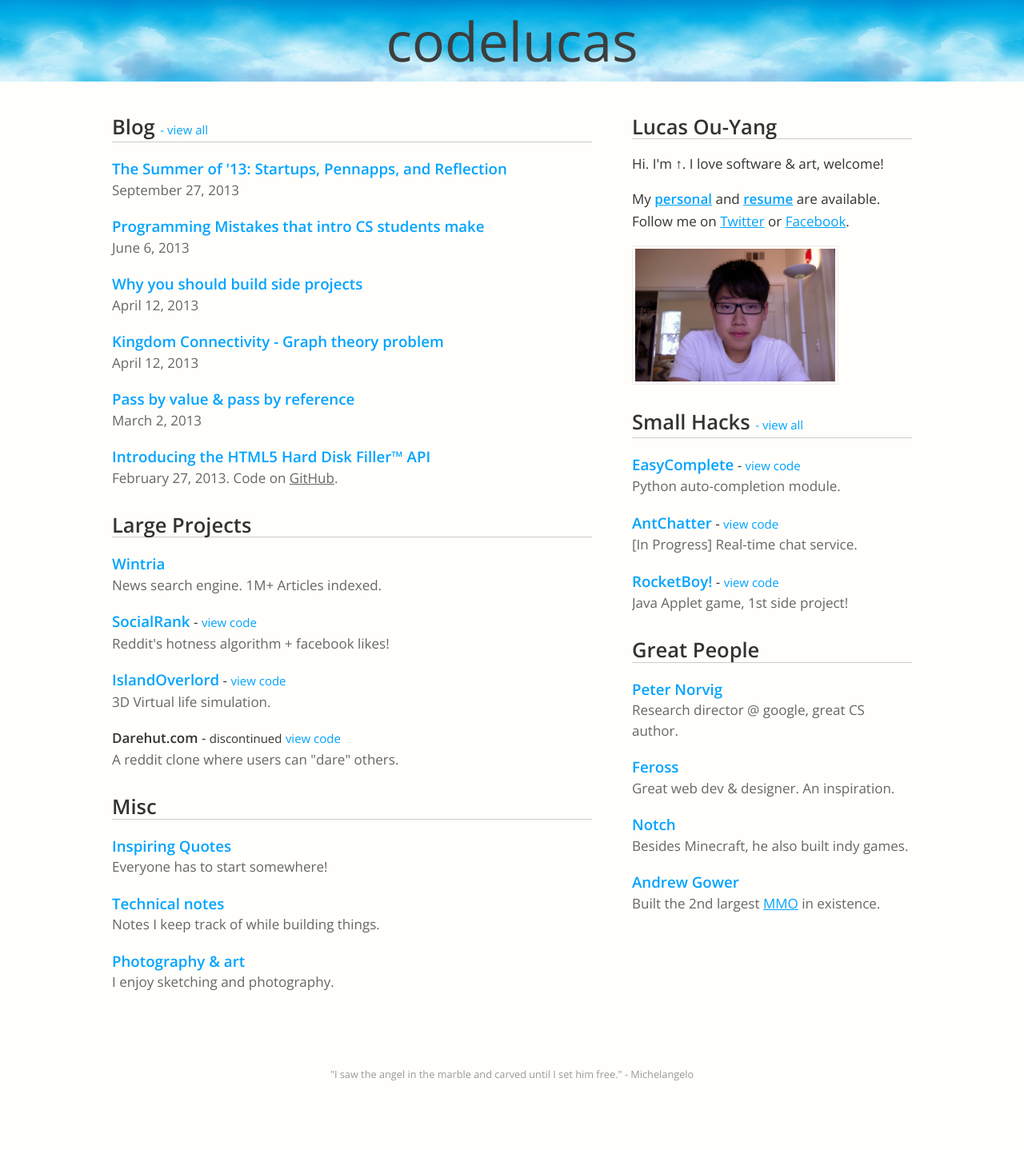
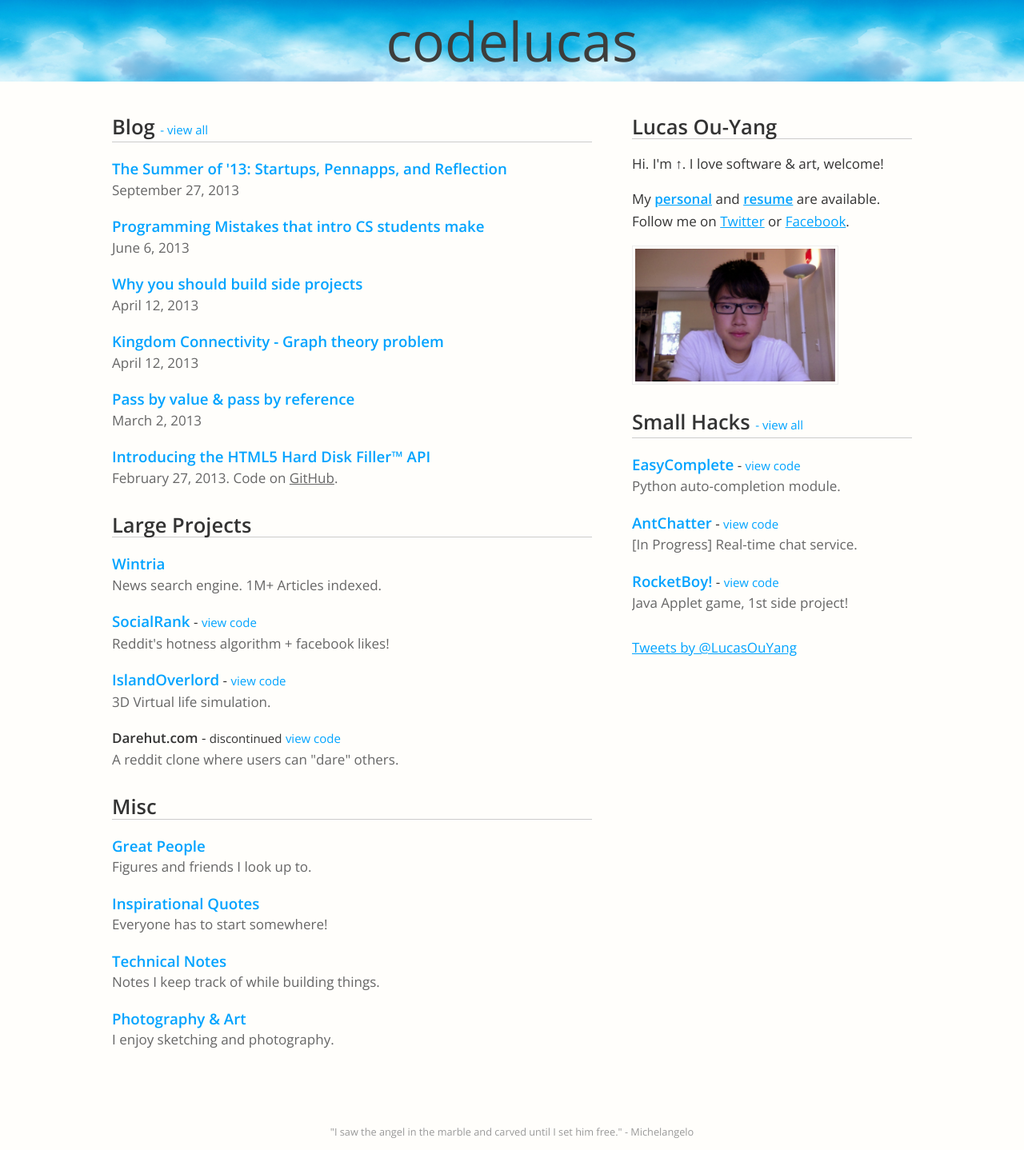
Before and after one commit to codelucas/codelucas.com, a Jekyll site: the page built from index.html, in a window 1280 px wide. Shown: the whole page at 80% size. Built offline with Jekyll 4.4.1, drawn with Linux system fonts in a browser that asks for light colours; Markdown is read by kramdown in place of the engine named in the settings; comment, search, counter and statistics services are not loaded; before the commit the page ends 1366 px from its top, so only the background shows below that.

Commit message:
added twitter timeline and people page

```diff
--- a/index.html
+++ b/index.html
@@ -47,15 +47,19 @@
   <h2>Misc</h2>
   <ul class="listing">
     <li>
-      <a href="/quotes/">Inspiring Quotes</a>
+      <a href="/people/">Great People</a>
+      <span>Figures and  friends I look up to.</span>
+    </li>
+    <li>
+      <a href="/quotes/">Inspirational Quotes</a>
       <span>Everyone has to start somewhere!</span>
     </li>
     <li>
-      <a href="/notes/">Technical notes</a>
+      <a href="/notes/">Technical Notes</a>
       <span>Notes I keep track of while building things.</span>
     </li>
     <li>
-      <a href="/art/">Photography & art</a>
+      <a href="/art/">Photography & Art</a>
       <span>I enjoy sketching and photography.</span>
     </li>
   </ul>
@@ -99,6 +103,10 @@
     </li>
   </ul>
 
+  <a class="twitter-timeline" href="https://twitter.com/LucasOuYang" data-widget-id="412869639228518400">Tweets by @LucasOuYang</a>
+  <script>!function(d,s,id){var js,fjs=d.getElementsByTagName(s)[0],p=/^http:/.test(d.location)?'http':'https';if(!d.getElementById(id)){js=d.createElement(s);js.id=id;js.src=p+"://platform.twitter.com/widgets.js";fjs.parentNode.insertBefore(js,fjs);}}(document,"script","twitter-wjs");</script>
+
+  <!--
   <h2>Great People</h2>
   <ul class="listing">
     <li>
@@ -118,4 +126,5 @@
       <span>Built the 2nd largest <a href="http://runescape.com">MMO</a> in existence.</span>
     </li>
   </ul>
+  -->
 </div>
```
Also changed, not shown: people/index.md (added, +6 -0 lines).
